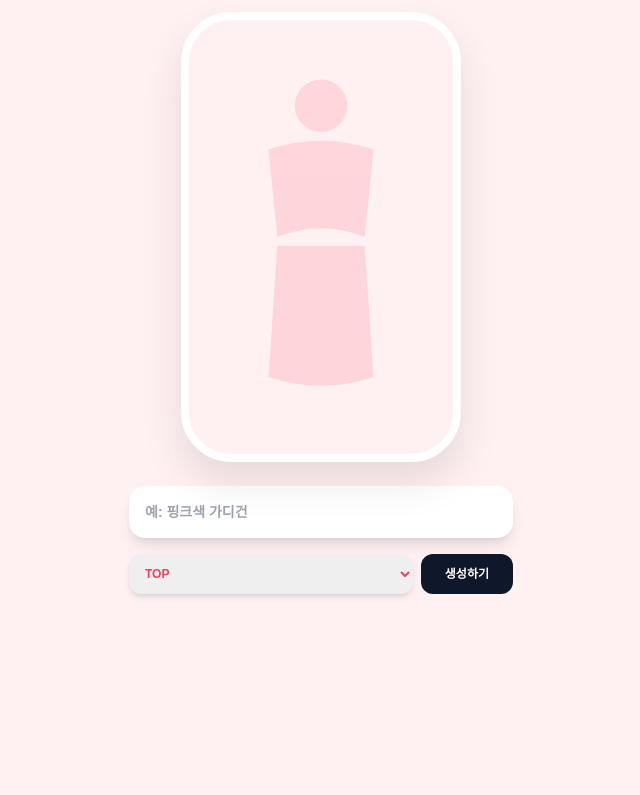
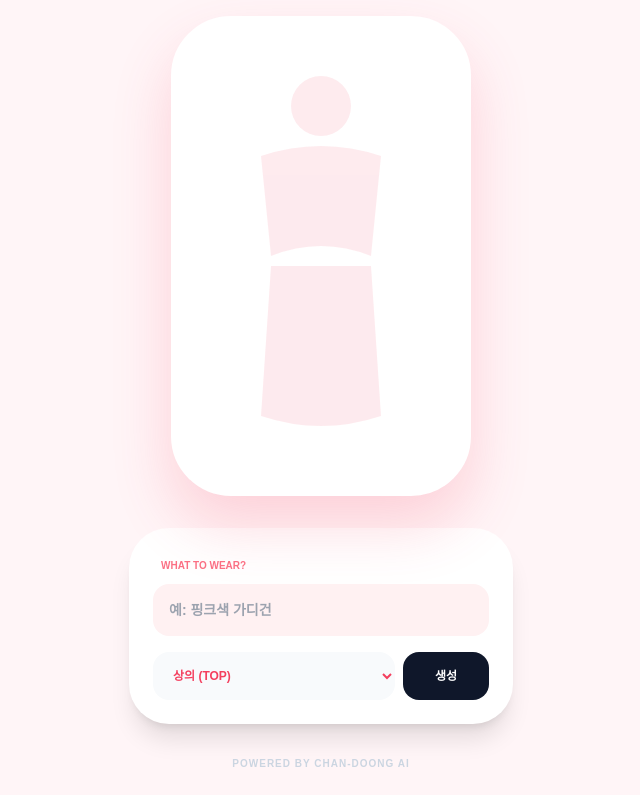
Before and after one commit to dunmarin2-spec/dressroom, a website: page index.html in a window 1280 px wide. Shown: the part 80-875 px from the top of the page, without its empty margins (319-959 px from the left). Before the commit the page ends 800 px from the top, so only its background shows below. Drawn offline with nearby package versions, Linux system fonts and the light colour scheme; a web font is replaced by a local one.

Commit message:
Update index.html

```diff
--- a/index.html
+++ b/index.html
@@ -3,28 +3,70 @@
 <head>
     <meta charset="UTF-8">
     <meta name="viewport" content="width=device-width, initial-scale=1.0">
-    <title>AI MAGIC FIT - 찬둥</title>
+    <title>AI MAGIC FIT - 찬둥 곤조 에디션</title>
     <script src="https://cdn.tailwindcss.com"></script>
     <style>
         @import url('https://fonts.googleapis.com/css2?family=Pretendard:wght@900&display=swap');
-        body { font-family: 'Pretendard', sans-serif; }
-        .fitting-room { position: relative; width: 280px; height: 450px; background: #fff1f2; border-radius: 50px; border: 8px solid #fff; margin: 0 auto; overflow: hidden; box-shadow: 0 20px 40px rgba(0,0,0,0.1); }
-        .layer { position: absolute; top:0; left:0; width: 100%; height: 100%; object-fit: contain; display: flex; align-items: center; justify-content: center; }
+        body { font-family: 'Pretendard', sans-serif; background-color: #fff5f7; }
 
-        /* ✨ 코딩으로 만든 절대 안 깨지는 마네킹 실루엣 */
-        .mannequin-svg { width: 180px; height: 350px; opacity: 0.15; fill: #f43f5e; }
+        /* 🧍 피팅룸 메인 프레임 */
+        .fitting-room {
+            position: relative;
+            width: 300px;
+            height: 480px;
+            background: #ffffff;
+            border-radius: 60px;
+            border: 10px solid #fff;
+            margin: 0 auto;
+            overflow: hidden;
+            box-shadow: 0 30px 60px rgba(244, 63, 94, 0.2);
+        }
 
-        .loader { border: 4px solid #f3f3f3; border-top: 4px solid #f43f5e; border-radius: 50%; width: 20px; height: 20px; animation: spin 1s linear infinite; display: none; }
+        /* 레이어 공통 설정 (중첩을 위해 absolute) */
+        .layer {
+            position: absolute;
+            top: 0;
+            left: 0;
+            width: 100%;
+            height: 100%;
+            display: flex;
+            align-items: center;
+            justify-content: center;
+            pointer-events: none; /* 클릭 방해 금지 */
+        }
+
+        /* 층별 우선순위 (Z-Index) */
+        .base-mannequin { z-index: 10; opacity: 0.1; fill: #f43f5e; } /* 마네킹 (가장 뒤) */
+        #bottom-fit { z-index: 20; } /* 하의 */
+        #top-fit { z-index: 30; }    /* 상의 (하의 위로) */
+        #shoes-fit { z-index: 40; }  /* 신발 (가장 위) */
+
+        .cloth-img { width: 100%; height: 100%; object-fit: contain; }
+
+        /* 로딩 스피너 */
+        .loader {
+            border: 3px solid #f3f3f3;
+            border-top: 3px solid #f43f5e;
+            border-radius: 50%;
+            width: 18px;
+            height: 18px;
+            animation: spin 1s linear infinite;
+            display: none;
+        }
         @keyframes spin { 0% { transform: rotate(0deg); } 100% { transform: rotate(360deg); } }
     </style>
 </head>
-<body class="bg-rose-50 p-6 flex flex-col items-center">
-    <h1 class="text-3xl font-black text-rose-600 mb-8 italic uppercase tracking-tighter">AI MAGIC FIT</h1>
+<body class="p-6 flex flex-col items-center min-h-screen">
 
-    <div class="fitting-room mb-6">
-        <div class="layer">
-            <svg class="mannequin-svg" viewBox="0 0 100 200">
-                <circle cx="50" cy="25" r="15" /> <path d="M20,50 Q50,40 80,50 L75,100 Q50,90 25,100 Z" /> <path d="M25,105 L75,105 L80,180 Q50,190 20,180 Z" /> </svg>
+    <h1 class="text-4xl font-black text-rose-600 mb-8 italic uppercase tracking-tighter">AI MAGIC FIT</h1>
+
+    <div class="fitting-room mb-8">
+        <div class="layer base-mannequin">
+            <svg viewBox="0 0 100 200" style="width: 200px; height: 400px;">
+                <circle cx="50" cy="25" r="15" />
+                <path d="M20,50 Q50,40 80,50 L75,100 Q50,90 25,100 Z" />
+                <path d="M25,105 L75,105 L80,180 Q50,190 20,180 Z" />
+            </svg>
         </div>
 
         <div id="bottom-fit" class="layer"></div>
@@ -32,43 +74,68 @@
         <div id="shoes-fit" class="layer"></div>
     </div>
 
-    <div class="w-full max-w-sm space-y-4">
-        <input type="text" id="clothInput" placeholder="예: 핑크색 가디건" class="w-full p-4 rounded-2xl border-none shadow-lg font-bold text-sm outline-none focus:ring-2 focus:ring-rose-400">
+    <div class="w-full max-w-sm space-y-4 bg-white p-6 rounded-[2.5rem] shadow-xl">
+        <div class="space-y-2">
+            <label class="text-[10px] font-black text-rose-400 ml-2 uppercase">What to wear?</label>
+            <input type="text" id="clothInput" placeholder="예: 핑크색 가디건"
+                class="w-full p-4 rounded-2xl bg-rose-50 border-none font-bold text-sm outline-none focus:ring-2 focus:ring-rose-400 transition">
+        </div>
+
         <div class="flex gap-2">
-            <select id="catSelect" class="flex-grow p-3 rounded-xl border-none shadow-md font-bold text-rose-500 text-xs">
-                <option value="top">TOP</option>
-                <option value="bottom">BOTTOM</option>
-                <option value="shoes">SHOES</option>
+            <select id="catSelect" class="flex-grow p-4 rounded-2xl bg-slate-50 border-none font-bold text-rose-500 text-xs outline-none">
+                <option value="top">상의 (TOP)</option>
+                <option value="bottom">하의 (BOTTOM)</option>
+                <option value="shoes">신발 (SHOES)</option>
             </select>
-            <button onclick="makeMagic()" class="bg-slate-900 text-white px-6 py-3 rounded-xl font-black text-xs active:scale-95 transition flex items-center justify-center gap-2">
-                생성하기 <div id="spinner" class="loader"></div>
+
+            <button onclick="makeMagic()" class="bg-slate-900 text-white px-8 py-4 rounded-2xl font-black text-xs active:scale-95 transition flex items-center justify-center gap-2">
+                <span>생성</span>
+                <div id="spinner" class="loader"></div>
             </button>
         </div>
     </div>
+
+    <p class="mt-8 text-[10px] text-slate-300 font-bold uppercase tracking-widest">Powered by Chan-Doong AI</p>
 
     <script>
         async function makeMagic() {
             const prompt = document.querySelector('#clothInput').value;
             const category = document.querySelector('#catSelect').value;
             const spinner = document.querySelector('#spinner');
+
             if(!prompt) return alert("옷 이름을 적으십쇼 형님!");
 
+            // 로딩 시작
             spinner.style.display = 'inline-block';
 
             try {
+                // Vercel 서버로 요청 (api/generate.js)
                 const response = await fetch('/api/generate', {
                     method: 'POST',
                     headers: { 'Content-Type': 'application/json' },
                     body: JSON.stringify({ prompt, category })
                 });
 
+                if (!response.ok) throw new Error('서버가 응답하지 않습니다.');
+
                 const data = await response.json();
+                console.log("AI 응답 데이터:", data);
+
                 if(data.img) {
-                    document.getElementById(`${category}-fit`).innerHTML = `<img src="${data.img}" class="w-full h-full object-contain animate-in zoom-in duration-700">`;
+                    const targetLayer = document.getElementById(`${category}-fit`);
+                    // 이미지를 넣고 애니메이션 효과 추가
+                    targetLayer.innerHTML = `
+                        <img src="${data.img}" class="cloth-img animate-in zoom-in fade-in duration-700">
+                    `;
+                } else {
+                    alert("AI가 옷 이미지를 생성하지 못했습니다.");
                 }
+
             } catch (e) {
-                alert("형님, 서버 연결을 확인해보십쇼!");
+                console.error("에러 디테일:", e);
+                alert("형님, 서버 연결에 문제가 생겼습니다. Vercel 배포를 확인하십쇼!");
             } finally {
+                // 로딩 종료
                 spinner.style.display = 'none';
             }
         }
```
